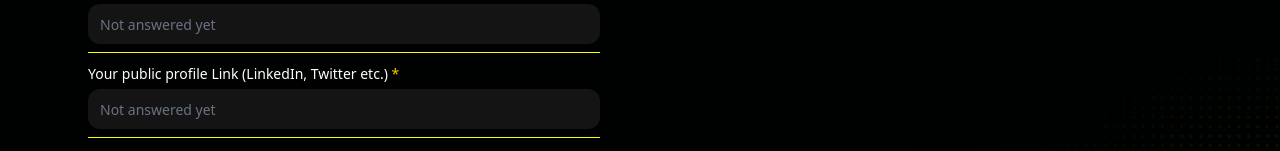
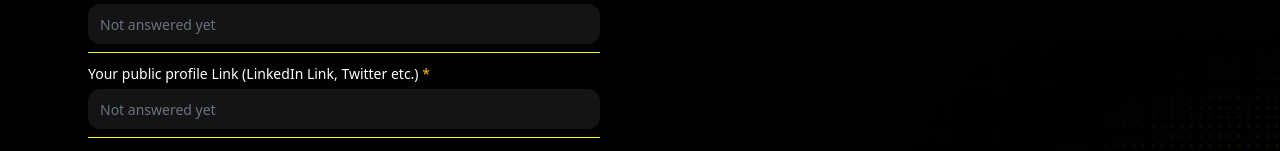
Before and after one commit to yapcapitalist/YC, a React (Vite) app: page /application-form in a window 1280 px wide. Shown: the part 408-559 px from the top of the page. Built offline with nearby package versions, Linux system fonts and the light colour scheme; a web font is replaced by a local one.

Commit message:
linked link

```diff
--- a/src/components/Question.jsx
+++ b/src/components/Question.jsx
@@ -10,7 +10,7 @@ import Popup from "./ui/popup";
 const questions = [
     { label: "Your Name", type: "text" },
     { label: "Where did you hear about this YC?", options: ["YouTube", "Twitter", "LinkedIn", "Instagram", "From a friend or colleague", "Other"] },
-    { label: "Your public profile Link (LinkedIn, Twitter etc.)", type: "text" },
+    { label: "Your public profile Link (LinkedIn Link, Twitter etc.)", type: "text" },
     { label: "Which of these describes you best?", options: ["Aspiring Creator", "Working Professional", "Artist", "Freelancer", "Entrepreneur", "Other"] },
     { label: "How many years of work experience do you have?", type: "text" },
     { label: "Tell us more about yourself!", type: "text" },
```
